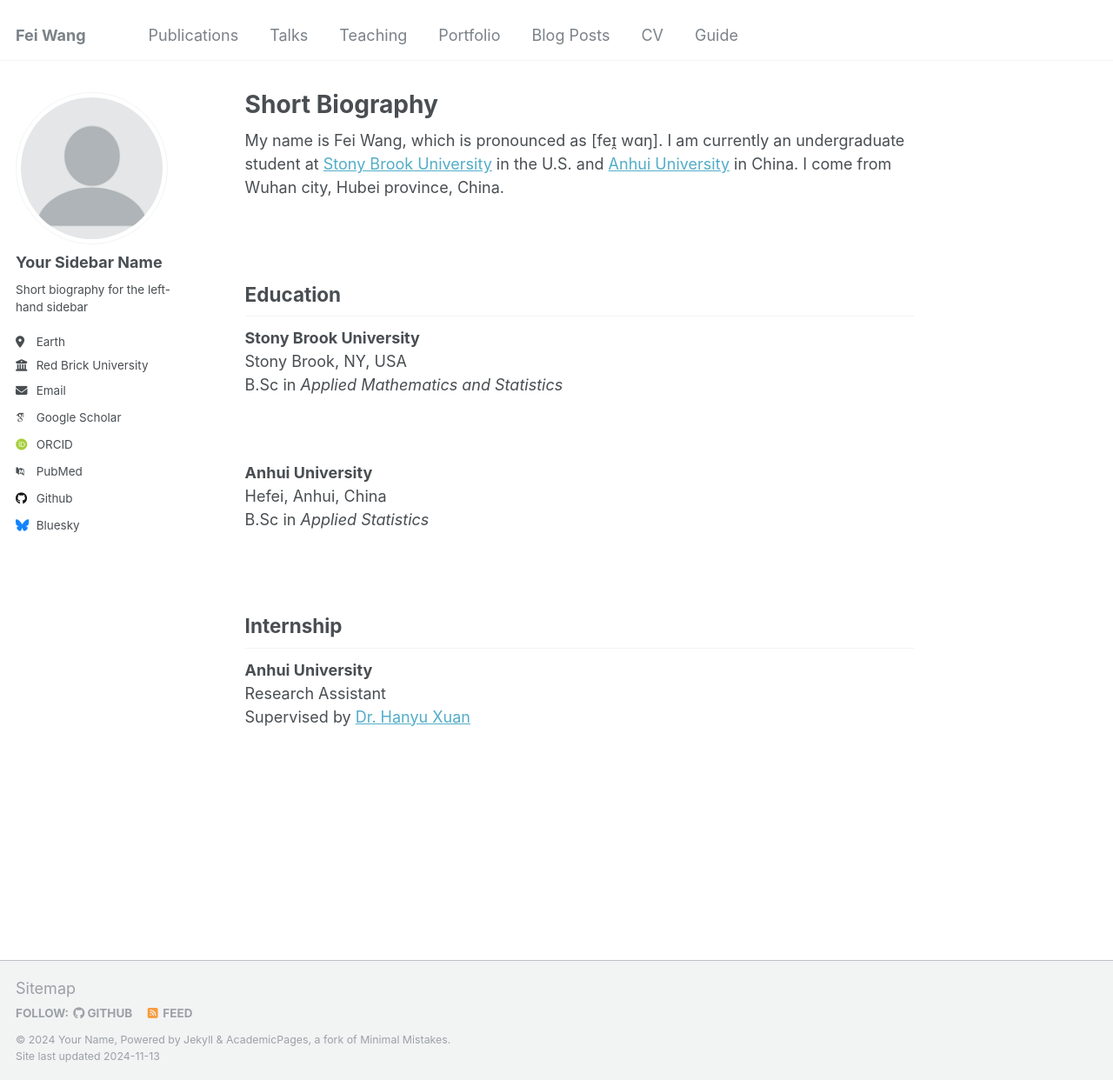
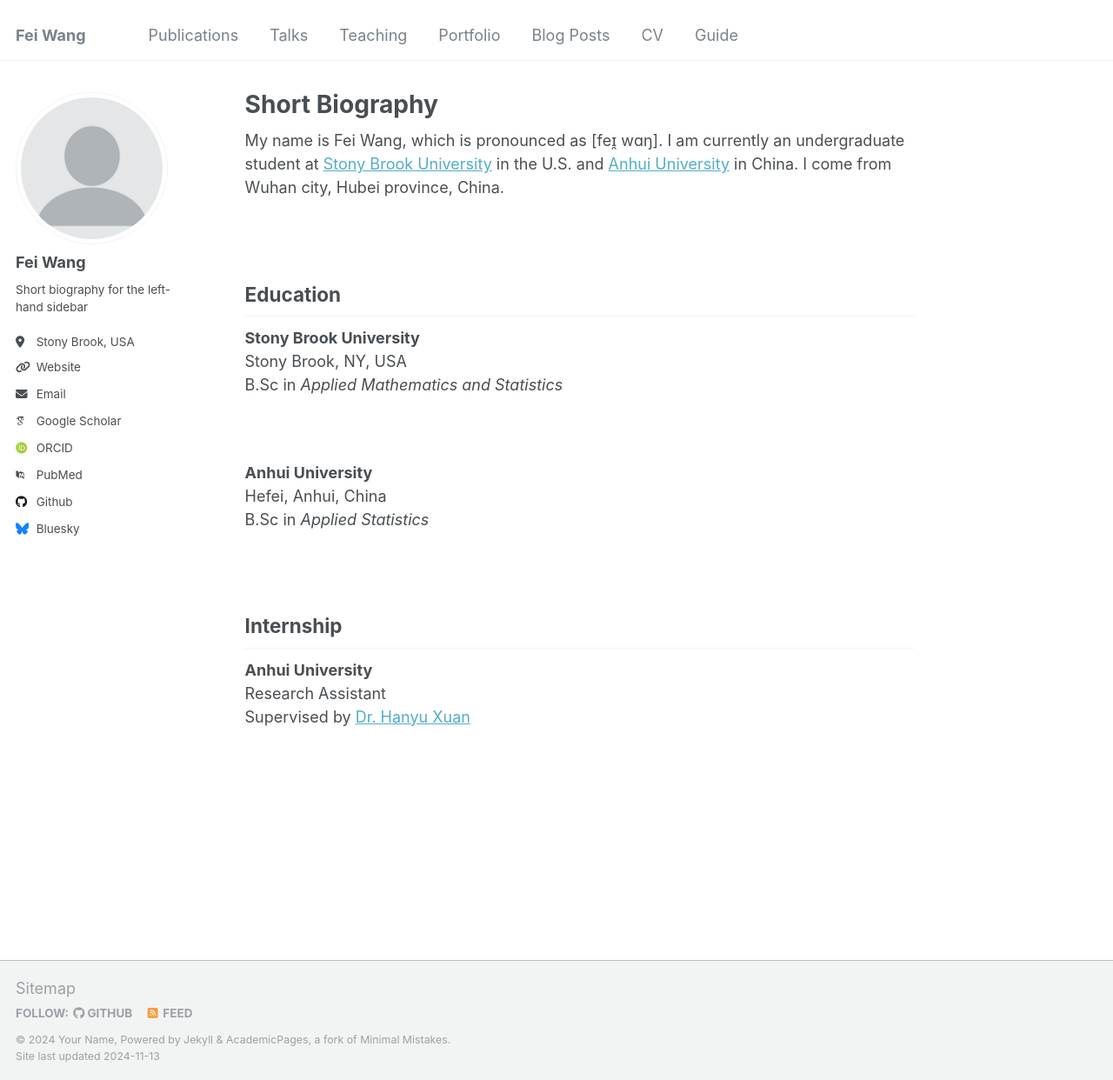
Before and after one commit to feiwang2004/feiwang2004.github.io, a Jekyll site: the page built from _pages/about.md, in a window 1280 px wide and 1242 px high. Shown: the whole window at 87% size. Built offline with Jekyll 4.4.1, drawn with Linux system fonts in a browser that asks for light colours; some web fonts are replaced.

Commit message:
Update _config.yml

```diff
--- a/_config.yml
+++ b/_config.yml
@@ -22,12 +22,11 @@ repository               : "academicpages/academicpages.github.io"
 author:
   # Biographic information
   avatar           : "profile.png"
-  name             : "Your Sidebar Name"
+  name             : "Fei Wang"
   pronouns         : # example: "she/her"
   bio              : "Short biography for the left-hand sidebar"
-  location         : "Earth"
-  employer         : "Red Brick University"
-  uri              : # URL
+  location         : "Stony Brook, USA"
+  uri              : https://feiwang2004.github.io
   email            : "none@example.org"
 
   # Academic websites
```
